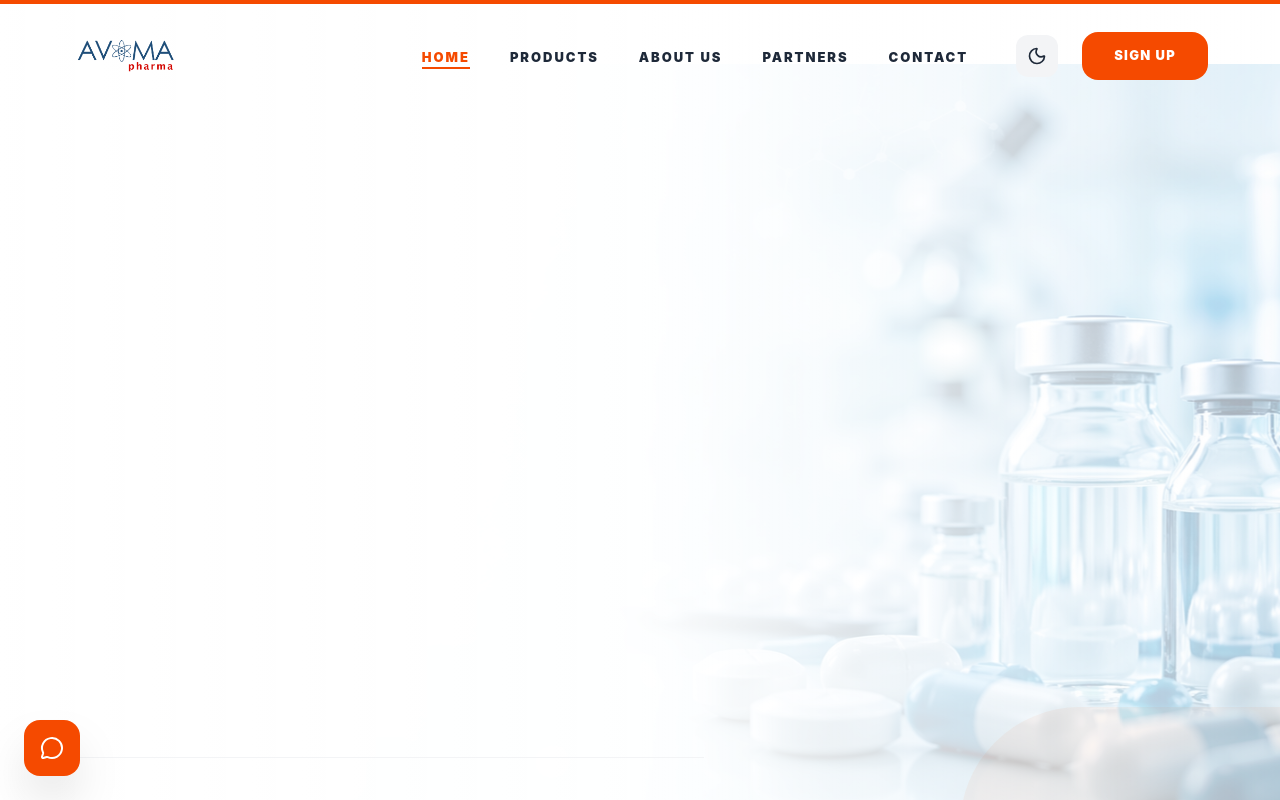
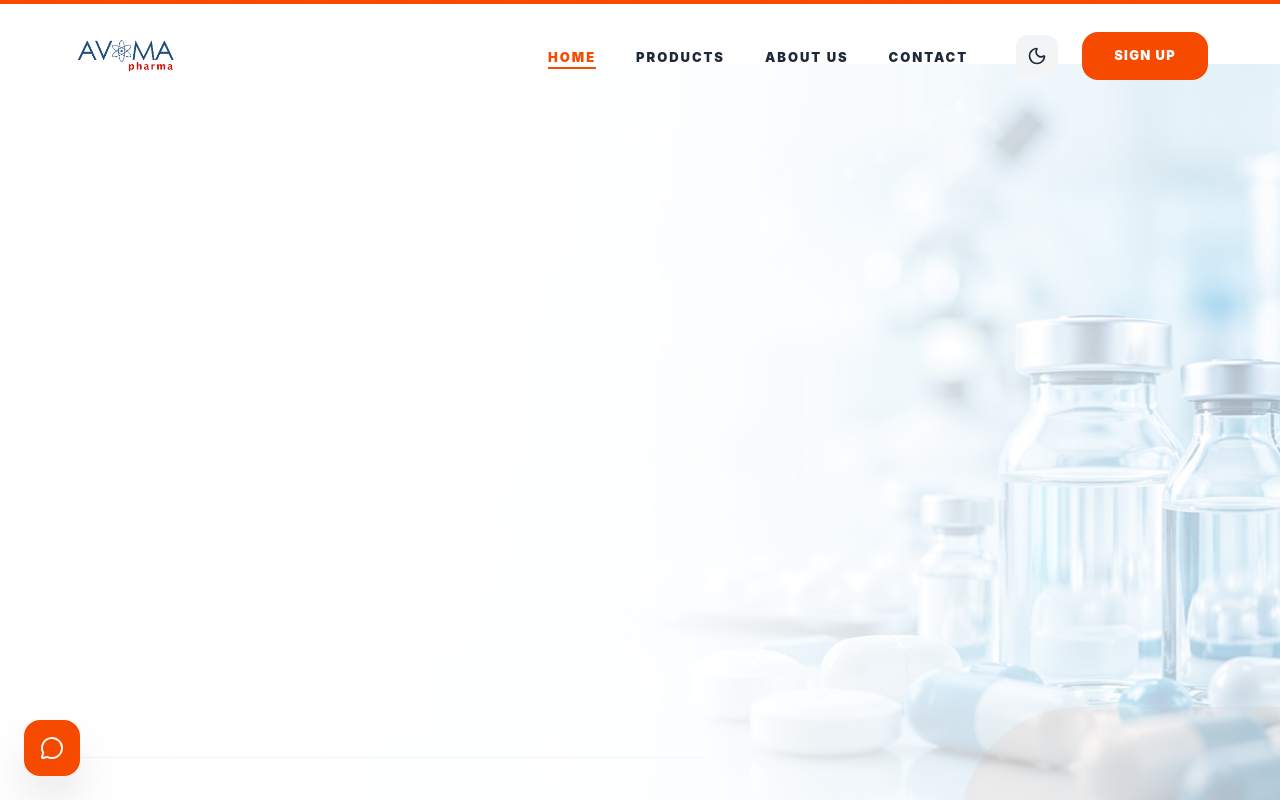
Before and after one commit to MazweMavuso/avoma, a React (Vite) app: page / in a window 1280 px wide. Shown: the top 800 px of the page. Built offline with nearby package versions, Linux system fonts and the light colour scheme.

Commit message:
chore: remove Partners link from Navbar

```diff
--- a/src/components/layout/Navbar.jsx
+++ b/src/components/layout/Navbar.jsx
@@ -57,7 +57,6 @@ const Navbar = () => {
     { name: 'Home', href: '/' },
     { name: 'Products', href: '/products' },
     { name: 'About Us', href: '/about' },
-    { name: 'Partners', href: '/#partners' },
     { name: 'Contact', href: '/#contact' },
   ];
 
```
